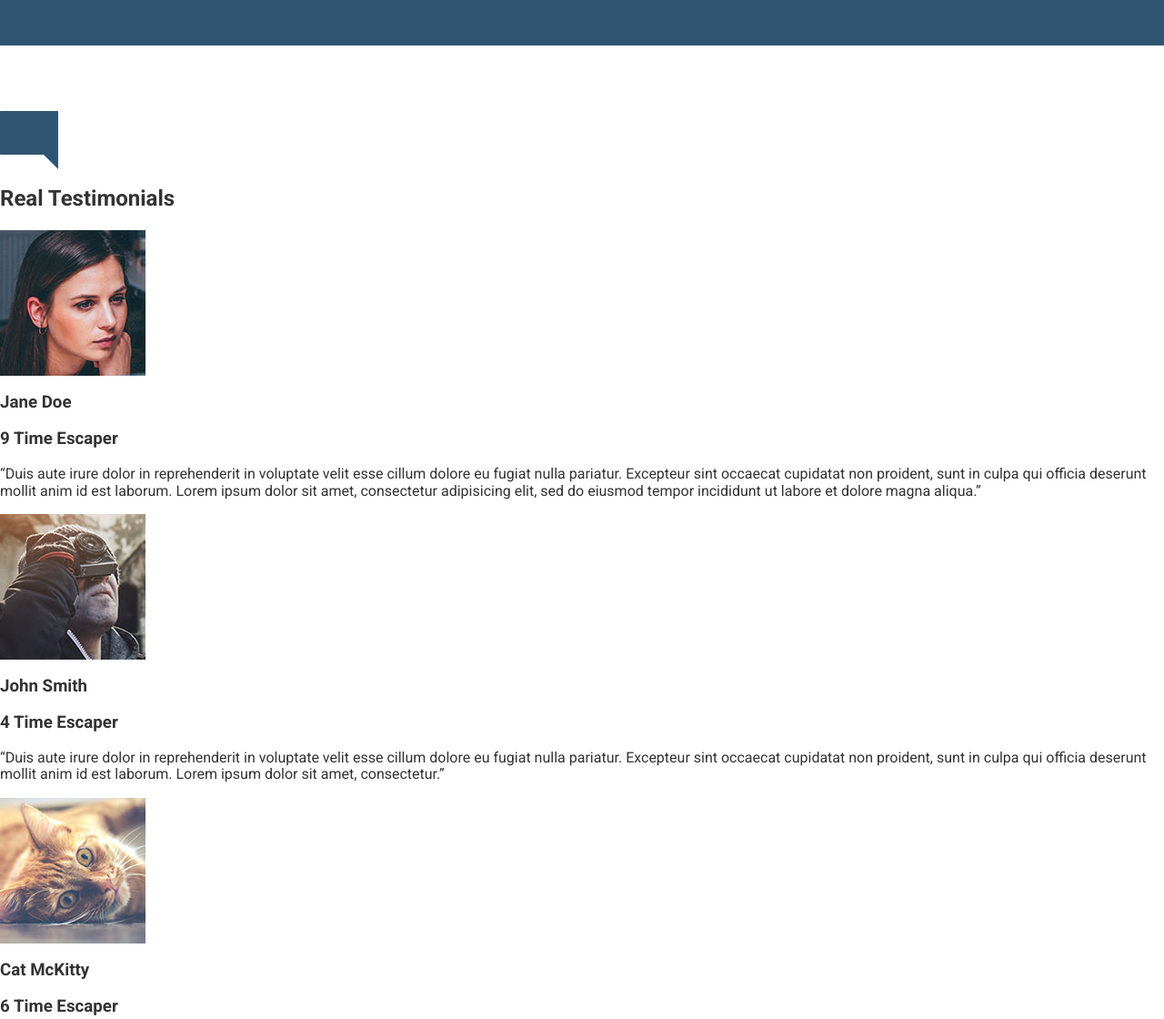
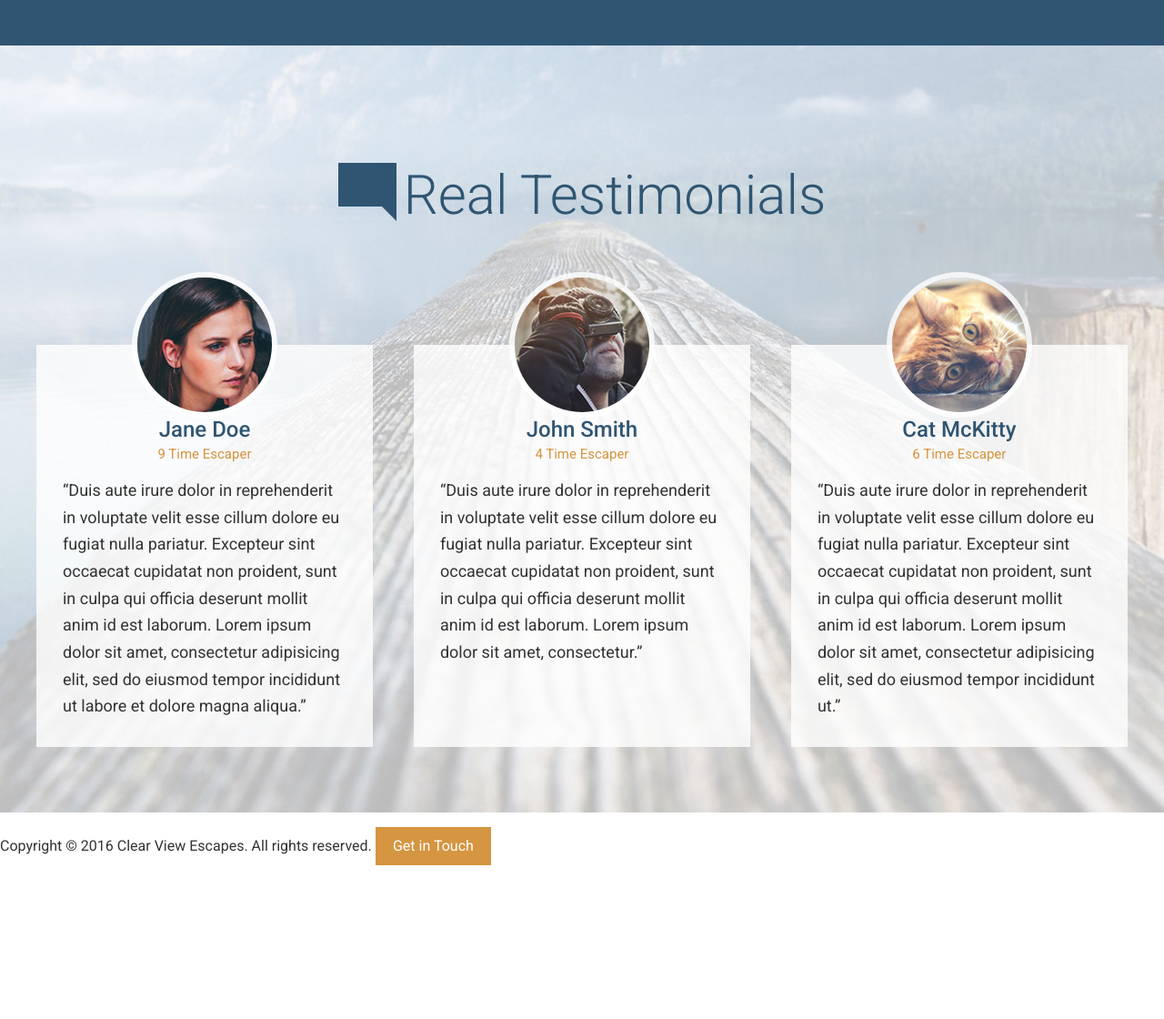
Before and after one commit to calidharas/www, a website: page app/index.html in a window 1280 px wide. Shown: the part 2880-4000 px from the top of the page at 91% size. After the commit the page ends 3847 px from the top, so only its background shows below. Drawn offline with Linux system fonts and the light colour scheme.

Commit message:
completed testo

```diff
--- a/app/assets/styles/modules/_page-section.css
+++ b/app/assets/styles/modules/_page-section.css
@@ -5,9 +5,27 @@
       padding: 4.5rem 0;
     }
 
+    &--no-p-until-medium {
+      padding-bottom: 0;
+
+      @mixin atMedium {
+        padding-bottom: 4.5rem;
+      }
+    }
+
     &--blue {
       background-color: $mainBlue;
       color: #fff;
     }
 
+    &--testo {
+      background-color: #e0e6ef;
+
+      @mixin atMedium{
+        background: url(/assets/images/testimonials-bg.jpg) top center no-repeat;
+      background-size: cover;
+      }
+
+    }
+
 }
--- a/app/assets/styles/modules/_row.css
+++ b/app/assets/styles/modules/_row.css
@@ -1,6 +1,10 @@
 .row {
 
   @mixin clearfix;
+
+  &__t-padding{
+    padding-top: 80px;
+  }
 
 
   &__gutters {
@@ -11,12 +15,20 @@
     margin-right: -100px;
   }
 
+  &__gutters-small {
+    margin-right: -45px;
+  }
+
   &__gutters > div {
     padding-right: 65px;
   }
 
   &--gutters-large > div {
     padding-right: 100px;
+  }
+
+  &__gutters-small > div {
+    padding-right: 45px;
   }
 
   &__b-margin-until-medium{
@@ -52,4 +64,16 @@
       width: 63%;
     }
   }
+
+    &__equal-height-at-medium {
+      @mixin atMedium {
+        display: flex;
+
+      }
+
+      & > div {
+        float: none;
+        display: flex;
+      }
+    }
 }
--- a/app/assets/styles/modules/_section-title.css
+++ b/app/assets/styles/modules/_section-title.css
@@ -13,6 +13,8 @@
       margin-right: auto;
       margin-bottom: .6rem;
     @mixin atSmall {
+    position: relative;
+    top: 8px;
     margin-right: .5rem;
     margin-left:0;
     margin-bottom: 0;
@@ -20,4 +22,8 @@
     }
   }
 
+  &--blue {
+    color: $mainBlue;
+  }
+
 }
--- /dev/null
+++ b/app/assets/styles/modules/_testo.css
@@ -0,0 +1,45 @@
+.testo {
+
+  @mixin clearfix;
+
+  background-color: rgba(255, 255, 255, 0.8);
+  padding: 0 18px 1px 18px;
+  margin-bottom: 98px;
+
+  @mixin atMedium {
+    padding: 0 1.812rem 1px 1.812rem;
+    margin-bottom: 0;
+ }
+
+  &__photo {
+    border-radius: 80px;
+    overflow: hidden;
+    width: 160px;
+    height: 160px;
+    margin: 0 auto -80px auto;
+    position: relative;
+    top: -80px;
+    border: 6px solid rgba(255, 255, 255, 0.8);
+  }
+
+  &__title {
+    color: $mainBlue;
+    text-align: center;
+    font-size: 1.5rem;
+    font-weight: 500;
+    margin: 0;
+  }
+
+  &__subtitle {
+    color: $mainOrange;
+    text-align: center;
+    font-weight: 400;
+    font-size: 0.9375rem;
+    margin: .25rem 0 1rem 0;
+
+  }
+
+  &--last {
+    margin-bottom: 0;
+  }
+}
--- a/app/assets/styles/modules/_wrapper.css
+++ b/app/assets/styles/modules/_wrapper.css
@@ -8,6 +8,15 @@
 
   &--medium {
     max-width: 976px;
+  }
+
+  &--no-padding-until-medium {
+    padding-left: 0;
+    padding-right: 0;
+    @mixin atMedium {
+       padding-left: 18px;
+       padding-right: 18px;
+    }
   }
 
   .wrapper {
--- a/app/assets/styles/styles.css
+++ b/app/assets/styles/styles.css
@@ -11,3 +11,4 @@
 @import "modules/_generic-c-c";
 @import "modules/_section-title";
 @import "modules/_feature-item";
+@import "modules/_testo";
--- a/app/index.html
+++ b/app/index.html
@@ -31,7 +31,7 @@
        assets/images/hero--medium-hi-dpi.jpg 2760w">
       <source media="(min-width: 640px)" srcset="assets/images/hero--small.jpg 990w,
        assets/images/hero--small-hi-dpi.jpg 1980w">
-     <img srcset="assets/images/hero--smaller.jpg 640w, assets/images/hero--smaller-hi-dpi.jpg 1280w" alt="coast" class="large-hero__image">
+     <img src="assets/images/hero--smaller.jpg" alt="coast" class="large-hero__image">
     </picture>
 
     <div class="large-hero__text-content">
@@ -109,24 +109,48 @@
     </div>
   </div>
 
-  <div id="testimonials" class="page-section">
-    <img src="assets/images/icons/comment.svg">
-    <h2>Real Testimonials</h2>
+  <div id="testimonials" class="page-section page-section--no-p-until-medium page-section--testo generic-c-c">
+    <div class="wrapper wrapper--no-padding-until-medium">
 
+        <h2 class="section-title section-title--blue"><img class="section-title__icon" src="assets/images/icons/comment.svg">Real Testimonials</h2>
+
+        <div class="row row__gutters row__equal-height-at-medium row__t-padding row__gutters-small">
+          <div class="row__medium-4">
+              <div class="testo">
+                <div class="testo__photo">
                     <img src="assets/images/testimonial-jane.jpg">
-    <h3>Jane Doe</h3>
-    <h3>9 Time Escaper</h3>
+                </div>
+
+                <h3 class="testo__title">Jane Doe</h3>
+                <h4 class="testo__subtitle">9 Time Escaper</h4>
                 <p>&ldquo;Duis aute irure dolor in reprehenderit in voluptate velit esse cillum dolore eu fugiat nulla pariatur. Excepteur sint occaecat cupidatat non proident, sunt in culpa qui officia deserunt mollit anim id est laborum. Lorem ipsum dolor sit amet, consectetur adipisicing elit, sed do eiusmod tempor incididunt ut labore et dolore magna aliqua.&rdquo;</p>
+            </div>
+          </div>
 
+        <div class="row__medium-4">
+            <div class="testo">
+            <div class="testo__photo">
                 <img src="assets/images/testimonial-john.jpg">
-    <h3>John Smith</h3>
-    <h3>4 Time Escaper</h3>
+            </div>
+            <h3 class="testo__title">John Smith</h3>
+            <h3 class="testo__subtitle">4 Time Escaper</h3>
             <p>&ldquo;Duis aute irure dolor in reprehenderit in voluptate velit esse cillum dolore eu fugiat nulla pariatur. Excepteur sint occaecat cupidatat non proident, sunt in culpa qui officia deserunt mollit anim id est laborum. Lorem ipsum dolor sit amet, consectetur.&rdquo;</p>
+            </div>
+          </div>
 
+        <div class="row__medium-4">
+            <div class="testo testo--last">
+            <div class="testo__photo">
                 <img src="assets/images/testimonial-cat.jpg">
-    <h3>Cat McKitty</h3>
-    <h3>6 Time Escaper</h3>
+            </div>
+            <h3 class="testo__title">Cat McKitty</h3>
+            <h3 class="testo__subtitle">6 Time Escaper</h3>
             <p>&ldquo;Duis aute irure dolor in reprehenderit in voluptate velit esse cillum dolore eu fugiat nulla pariatur. Excepteur sint occaecat cupidatat non proident, sunt in culpa qui officia deserunt mollit anim id est laborum. Lorem ipsum dolor sit amet, consectetur adipisicing elit, sed do eiusmod tempor incididunt ut.&rdquo;</p>
+            </div>
+          </div>
+
+        </div>
+    </div>
   </div>
 
   <footer>
--- a/app/temp/styles/styles.css
+++ b/app/temp/styles/styles.css
@@ -587,6 +587,20 @@ a {
     max-width: 976px;
   }
 
+.wrapper--no-padding-until-medium {
+    padding-left: 0;
+    padding-right: 0;
+  }
+
+@media (min-width: 800px) {
+
+.wrapper--no-padding-until-medium {
+       padding-left: 18px;
+       padding-right: 18px
+  }
+
+    }
+
 .wrapper .wrapper {
     padding-left: 0px;
   padding-right: 0px;
@@ -618,9 +632,36 @@ a {
 
     }
 
+.page-section--no-p-until-medium {
+      padding-bottom: 0;
+    }
+
+@media (min-width: 800px) {
+
+.page-section--no-p-until-medium {
+        padding-bottom: 4.5rem
+    }
+
+    }
+
 .page-section--blue {
       background-color: #2f5572;
       color: #fff;
+    }
+
+.page-section--testo {
+      background-color: #e0e6ef;
+
+    }
+
+@media (min-width: 800px) {
+
+.page-section--testo {
+        background: url(/assets/images/testimonials-bg.jpg) top center no-repeat;
+      background-size: cover
+
+    }
+
     }
 
 .headline {
@@ -689,6 +730,10 @@ a {
             display: table;
             }
 
+.row__t-padding{
+    padding-top: 80px;
+  }
+
 .row__gutters {
     margin-right: -65px;
   }
@@ -697,12 +742,20 @@ a {
     margin-right: -100px;
   }
 
+.row__gutters-small {
+    margin-right: -45px;
+  }
+
 .row__gutters > div {
     padding-right: 65px;
   }
 
 .row--gutters-large > div {
     padding-right: 100px;
+  }
+
+.row__gutters-small > div {
+    padding-right: 45px;
   }
 
 .row__b-margin-until-medium{
@@ -739,6 +792,23 @@ a {
     }
 
     }
+
+@media (min-width: 800px) {
+
+.row__equal-height-at-medium {
+        display: -webkit-box;
+        display: -ms-flexbox;
+        display: flex
+    }
+
+    }
+
+.row__equal-height-at-medium > div {
+        float: none;
+        display: -webkit-box;
+        display: -ms-flexbox;
+        display: flex;
+      }
 
 .generic-c-c P {
     font-size: 1.07rem;
@@ -780,6 +850,8 @@ a {
 @media (min-width: 530px) {
 
 .section-title__icon {
+    position: relative;
+    top: 8px;
     margin-right: .5rem;
     margin-left:0;
     margin-bottom: 0;
@@ -787,6 +859,10 @@ a {
   }
 
     }
+
+.section-title--blue {
+    color: #2f5572;
+  }
 
 .feature-item {
   position: relative;
@@ -833,3 +909,57 @@ a {
   }
 
     }
+
+.testo {
+
+  background-color: rgba(255, 255, 255, 0.8);
+  padding: 0 18px 1px 18px;
+  margin-bottom: 98px;
+}
+
+.testo::after {
+            content: "";
+            clear: both;
+            display: table;
+            }
+
+@media (min-width: 800px) {
+
+.testo {
+    padding: 0 1.812rem 1px 1.812rem;
+    margin-bottom: 0
+}
+
+    }
+
+.testo__photo {
+    border-radius: 80px;
+    overflow: hidden;
+    width: 160px;
+    height: 160px;
+    margin: 0 auto -80px auto;
+    position: relative;
+    top: -80px;
+    border: 6px solid rgba(255, 255, 255, 0.8);
+  }
+
+.testo__title {
+    color: #2f5572;
+    text-align: center;
+    font-size: 1.5rem;
+    font-weight: 500;
+    margin: 0;
+  }
+
+.testo__subtitle {
+    color: #d59541;
+    text-align: center;
+    font-weight: 400;
+    font-size: 0.9375rem;
+    margin: .25rem 0 1rem 0;
+
+  }
+
+.testo--last {
+    margin-bottom: 0;
+  }
```
Also changed, not shown: app/assets/styles/modules/_generic-c-c.css (+0 -10 lines). Lines whose indentation alone changed are shown as unchanged.
